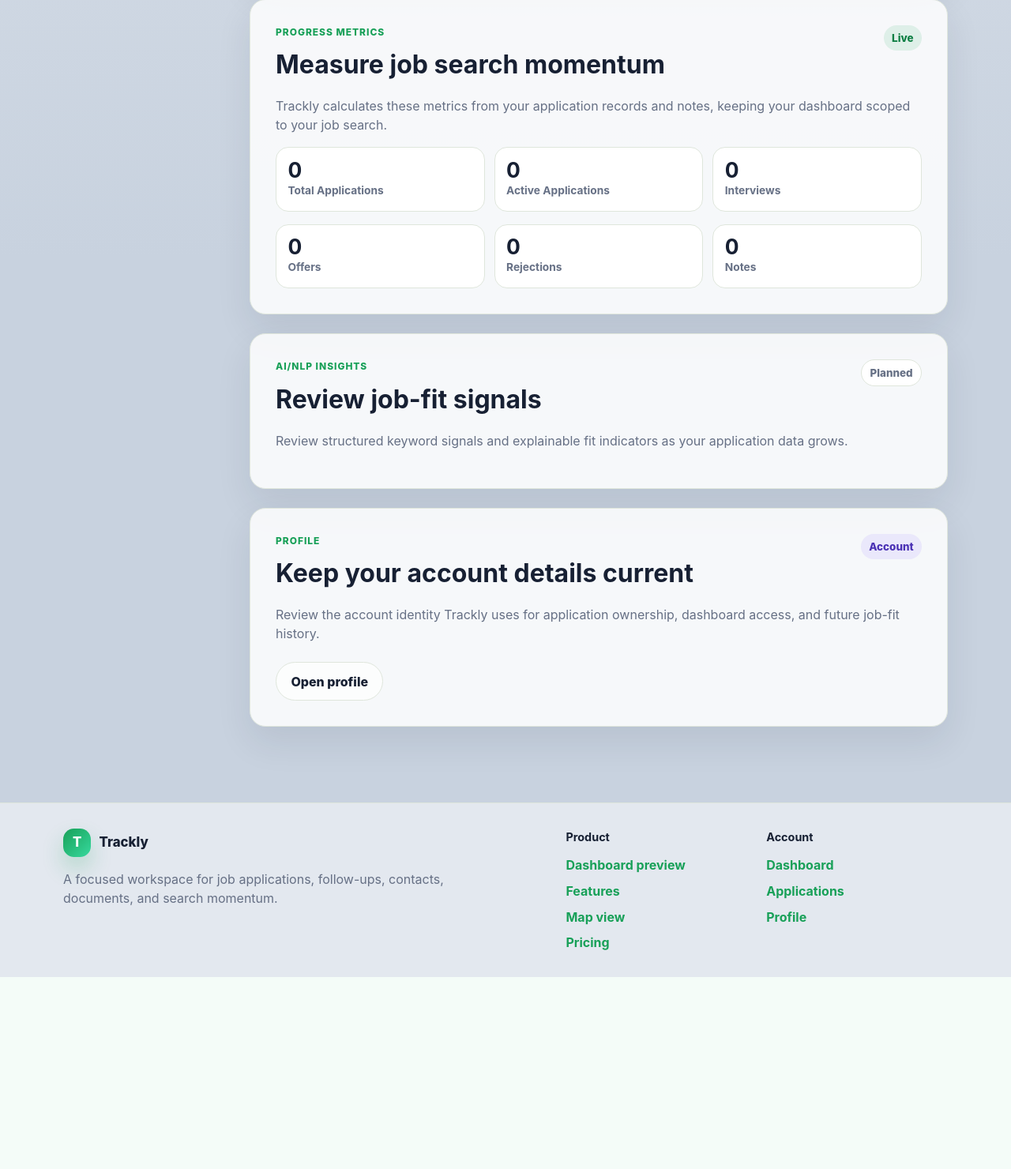
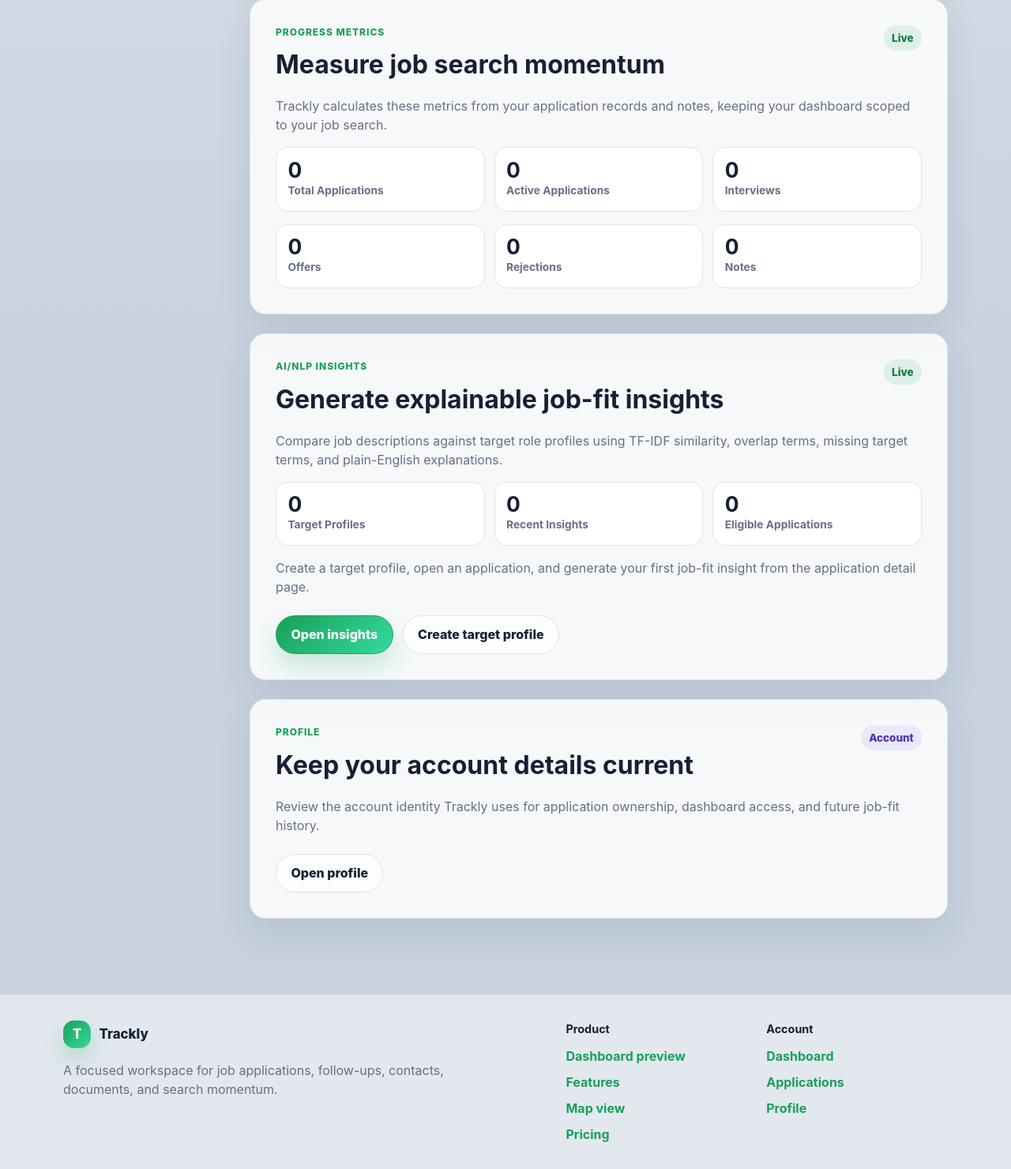
Before and after one commit to AAdewunmi/Trackly-Job-Applications-Tracker-Project, a Django app: page /dashboard/ in a window 1280 px wide. Shown: the part 1161-2641 px from the top of the page at 79% size. Before the commit the page ends 2398 px from the top, so only its background shows below. Run offline with Django 5.2, Linux system fonts and the light colour scheme; the visitor is signed in with stand-in values (Sample User, id 1); data that the repository does not hold is empty.

Commit message:
feat(insights): expose recent insights and target profiles in user dashboard

```diff
--- a/apps/dashboard/services.py
+++ b/apps/dashboard/services.py
@@ -3,6 +3,10 @@
 from dataclasses import dataclass
 from typing import Any
 
+from apps.insights.selectors import (
+    get_recent_insights_for_user,
+    get_target_profiles_for_user,
+)
 from apps.jobs.models import JobApplication
 from apps.jobs.selectors import (
     get_recent_applications_for_user,
@@ -20,6 +24,8 @@ class DashboardContext:
     saved_applications: Any
     applied_applications: Any
     interviewing_applications: Any
+    recent_insights: Any
+    target_profiles: Any
 
 
 def get_user_dashboard_context(user) -> DashboardContext:
@@ -42,4 +48,6 @@ def get_user_dashboard_context(user) -> DashboardContext:
             JobApplication.Status.INTERVIEWING,
             limit=5,
         ),
+        recent_insights=get_recent_insights_for_user(user, limit=3),
+        target_profiles=get_target_profiles_for_user(user),
     )
--- a/apps/dashboard/views.py
+++ b/apps/dashboard/views.py
@@ -26,6 +26,8 @@ def user_index(request: HttpRequest) -> HttpResponse:
             "saved_applications": dashboard_context.saved_applications,
             "applied_applications": dashboard_context.applied_applications,
             "interviewing_applications": dashboard_context.interviewing_applications,
+            "recent_insights": dashboard_context.recent_insights,
+            "target_profiles": dashboard_context.target_profiles,
         },
     )
 
--- a/templates/dashboard/user_index.html
+++ b/templates/dashboard/user_index.html
@@ -192,18 +192,58 @@
             </section>
 
             <section id="insights" class="tl-panel" aria-labelledby="insights-heading">
-                <div class="tl-panel-body">
+                <div class="tl-panel-body tl-stack">
                     <div class="tl-shot-header">
                         <div>
                             <p class="tl-eyebrow">AI/NLP insights</p>
-                            <h2 id="insights-heading">Review job-fit signals</h2>
+                            <h2 id="insights-heading">Generate explainable job-fit insights</h2>
                         </div>
-                        <span class="tl-badge tl-badge-muted">Planned</span>
+                        <span class="tl-badge tl-badge-success">Live</span>
                     </div>
 
                     <p class="tl-muted">
-                        Review structured keyword signals and explainable fit indicators as your application data grows.
+                        Compare job descriptions against target role profiles using TF-IDF similarity, overlap terms, missing target terms, and plain-English explanations.
                     </p>
+
+                    <div class="tl-metric-strip" aria-label="Insight metrics">
+                        <div>
+                            <strong>{{ target_profiles|length }}</strong>
+                            <span>Target Profiles</span>
+                        </div>
+                        <div>
+                            <strong>{{ recent_insights|length }}</strong>
+                            <span>Recent Insights</span>
+                        </div>
+                        <div>
+                            <strong>{{ metrics.total_applications }}</strong>
+                            <span>Eligible Applications</span>
+                        </div>
+                    </div>
+
+                    {% if recent_insights %}
+                        <div class="tl-definition-list">
+                            {% for insight in recent_insights %}
+                                <div class="tl-definition-row">
+                                    <dt>{{ insight.score_label }}</dt>
+                                    <dd>
+                                        <a class="tl-table-link" href="{{ insight.job_application.get_absolute_url }}">
+                                            {{ insight.job_application.title }}
+                                        </a>
+                                        <span class="tl-muted">matched against {{ insight.target_profile.title }}</span>
+                                    </dd>
+                                </div>
+                            {% endfor %}
+                        </div>
+                    {% else %}
+                        <p class="tl-muted">
+                            Create a target profile, open an application, and generate your first job-fit insight from the application detail page.
+                        </p>
+                    {% endif %}
+
+                    <div class="tl-actions">
+                        <a class="tl-button tl-button-primary" href="{% url 'insights:insight-list' %}">Open insights</a>
+                        <a class="tl-button tl-button-secondary" href="{% url 'insights:target-profile-create' %}">Create target profile</a>
+                    </div>
                 </div>
             </section>
 
```
Also changed, not shown: apps/dashboard/tests/test_dashboard_metrics.py (+30 -0 lines).
